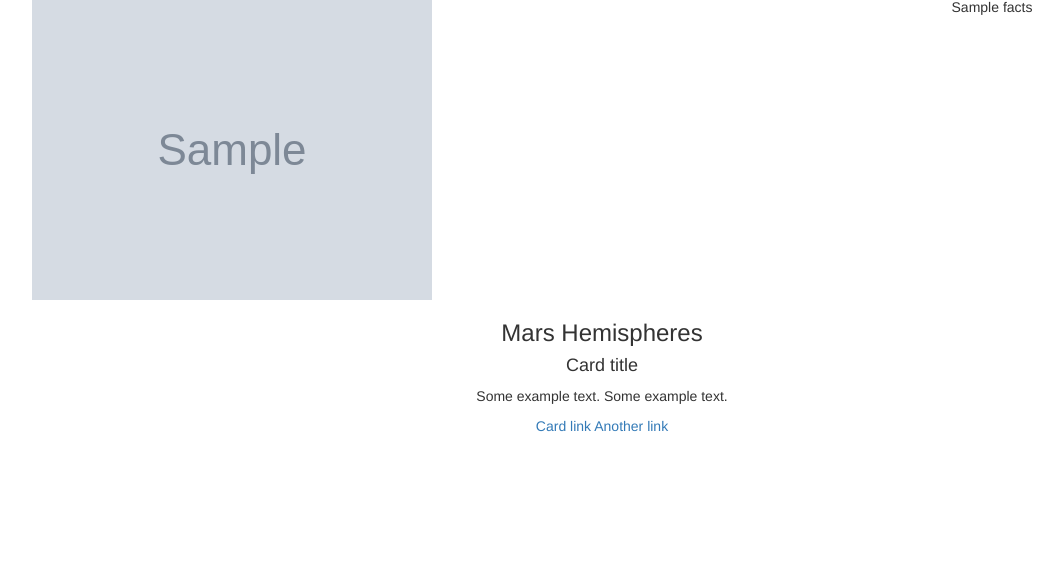
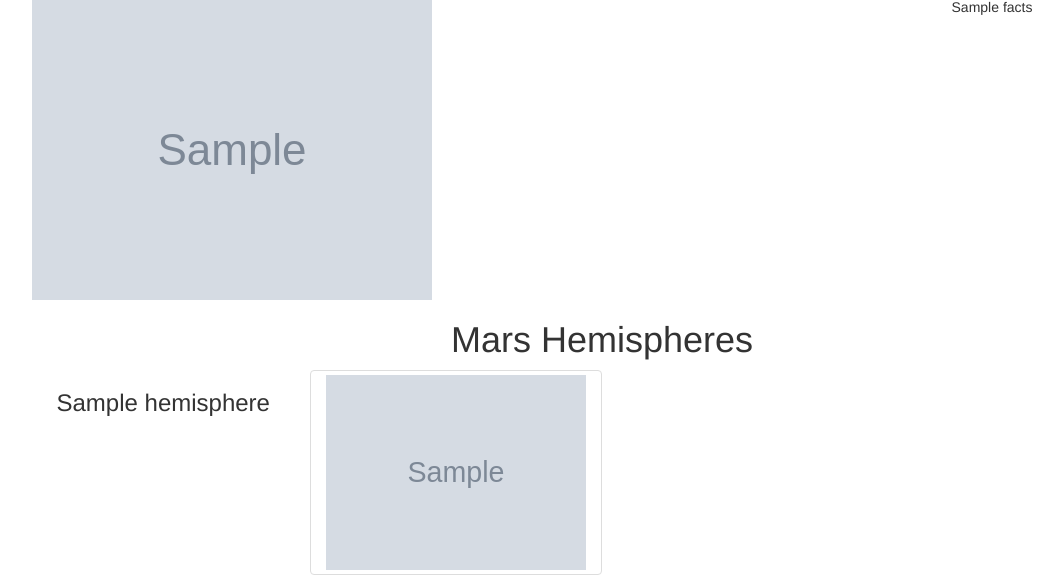
Before and after one commit to mydogmandy/010_Mission-to-Mars, a Flask app: page / in a window 1280 px wide. Shown: the part 532-1107 px from the top of the page, without its empty margins (38-1101 px from the left). Before the commit the page ends 964 px from the top, so only its background shows below. Run offline with Flask 2, Linux system fonts and the light colour scheme; grey boxes marked "Sample" are stand-in pictures; a database or web service that is not in the repository returns one stand-in record (values such as "Sample title"); some libraries are stand-ins or nearby versions.

Commit message:
completed mars web page

```diff
--- a/templates/index.html
+++ b/templates/index.html
@@ -64,20 +64,17 @@
                 </div>
             </div>
             <!-- Mars Hemispheres -->
-            <div class='row' id='mars-hemishperes'>
+            <div class='row' id='mars-hemispheres'>
                 <div class='text-center'>
-                    <h3>Mars Hemispheres</h3>
-                    <div class="card">
-                        <div class="card-body">
-                          <h4 class="card-title[1]">Card title</h4>
-                          <p class="card-text">Some example text. Some example text.</p>
-                          <a href="#" class="card-link">Card link</a>
-                          <a href="#" class="card-link">Another link</a>
-                        </div>
-                      </div>
+                    <h1>Mars Hemispheres</h1>
+                    {% for hemisphere in mars.hemispheres %}
+                        <h3 class='col-md-3'>{{hemisphere.title}}</h3>
+                    {% endfor %}
+                    {% for hemisphere in mars.hemispheres %}
+                        <img src="{{hemisphere.img_url}}" class='col-md-3 img-thumbnail'/>
+                    {% endfor %}
                 </div>
             </div>
-
         </div>
     </body>
 </html>
```
Also changed, not shown: 1 other file.
